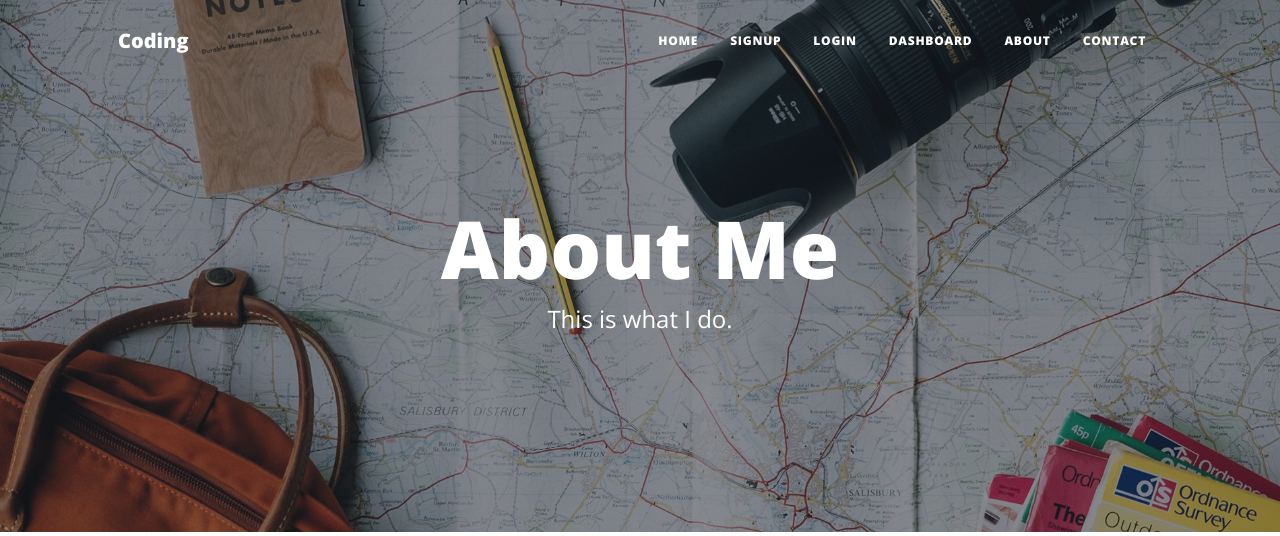
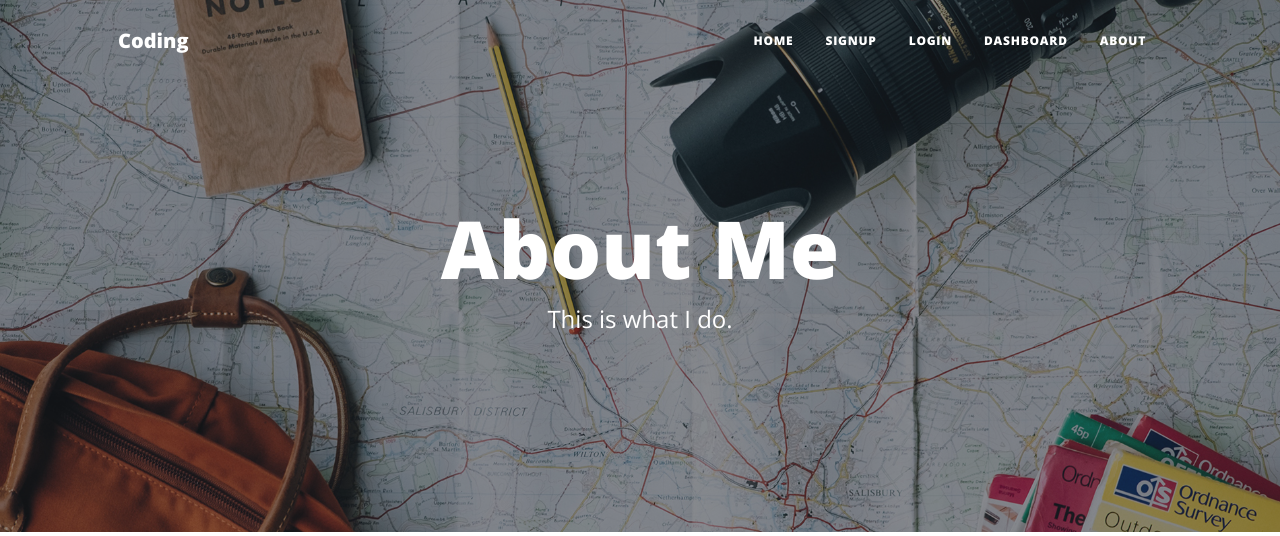
Before and after one commit to prachikanodia/blog-app, a Flask app: page /about in a window 1280 px wide. Shown: the top 536 px of the page. Run offline with Flask 3, Linux system fonts and the light colour scheme; some libraries are stand-ins or nearby versions.

Commit message:
Update layout.html

```diff
--- a/app/templates/layout.html
+++ b/app/templates/layout.html
@@ -31,7 +31,6 @@
                         <li class="nav-item"><a class="nav-link px-lg-3 py-3 py-lg-4" href="/login">Login</a></li>
                         <li class="nav-item"><a class="nav-link px-lg-3 py-3 py-lg-4" href="/dashboard">Dashboard</a></li>
                         <li class="nav-item"><a class="nav-link px-lg-3 py-3 py-lg-4" href="/about">About</a></li>
-                        <li class="nav-item"><a class="nav-link px-lg-3 py-3 py-lg-4" href="/contact">Contact</a></li>
                     </ul>
                 </div>
             </div>
```
